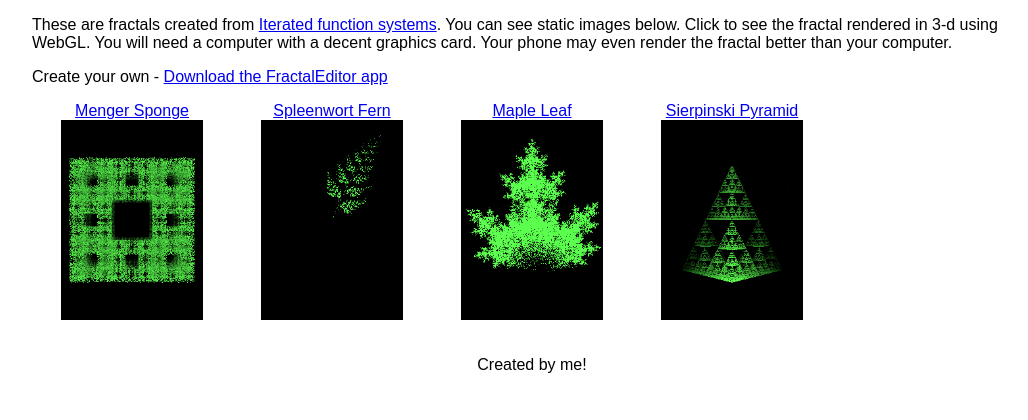
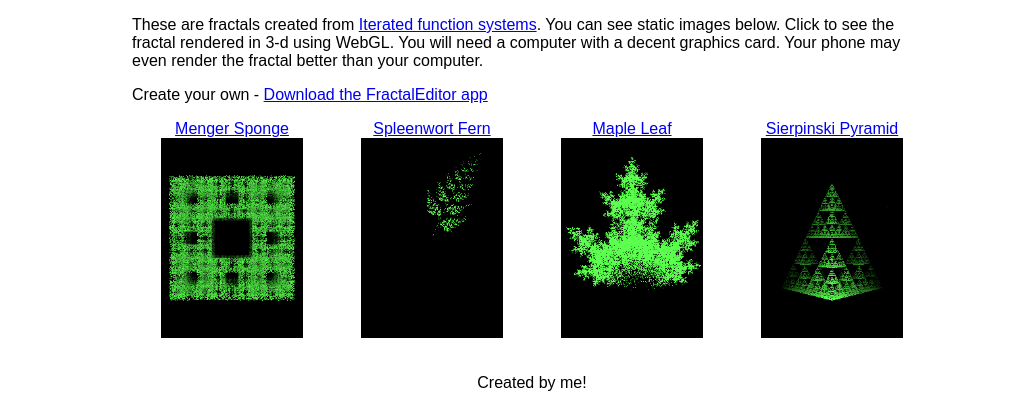
Before and after one commit to ejegg/FractalEditorSite, a Django app: page / in a window 1280 px wide. Shown: the top 420 px of the page, without its empty margins (108-1136 px from the left). Run offline with Django 3.2, Linux system fonts and the light colour scheme; data comes from the database, SQL or seed files in the repository; parts of the project's set-up code (start-up, migrations or seed data) failed here and were passed over.

Commit message:
Make index content slightly narrower

```diff
--- a/static/site.css
+++ b/static/site.css
@@ -2,7 +2,7 @@ body {
     font-family:sans-serif;
 }
 #content {
-    max-width: 1000px;
+    max-width: 800px;
     margin: auto;
 }
 .fractal {
```
